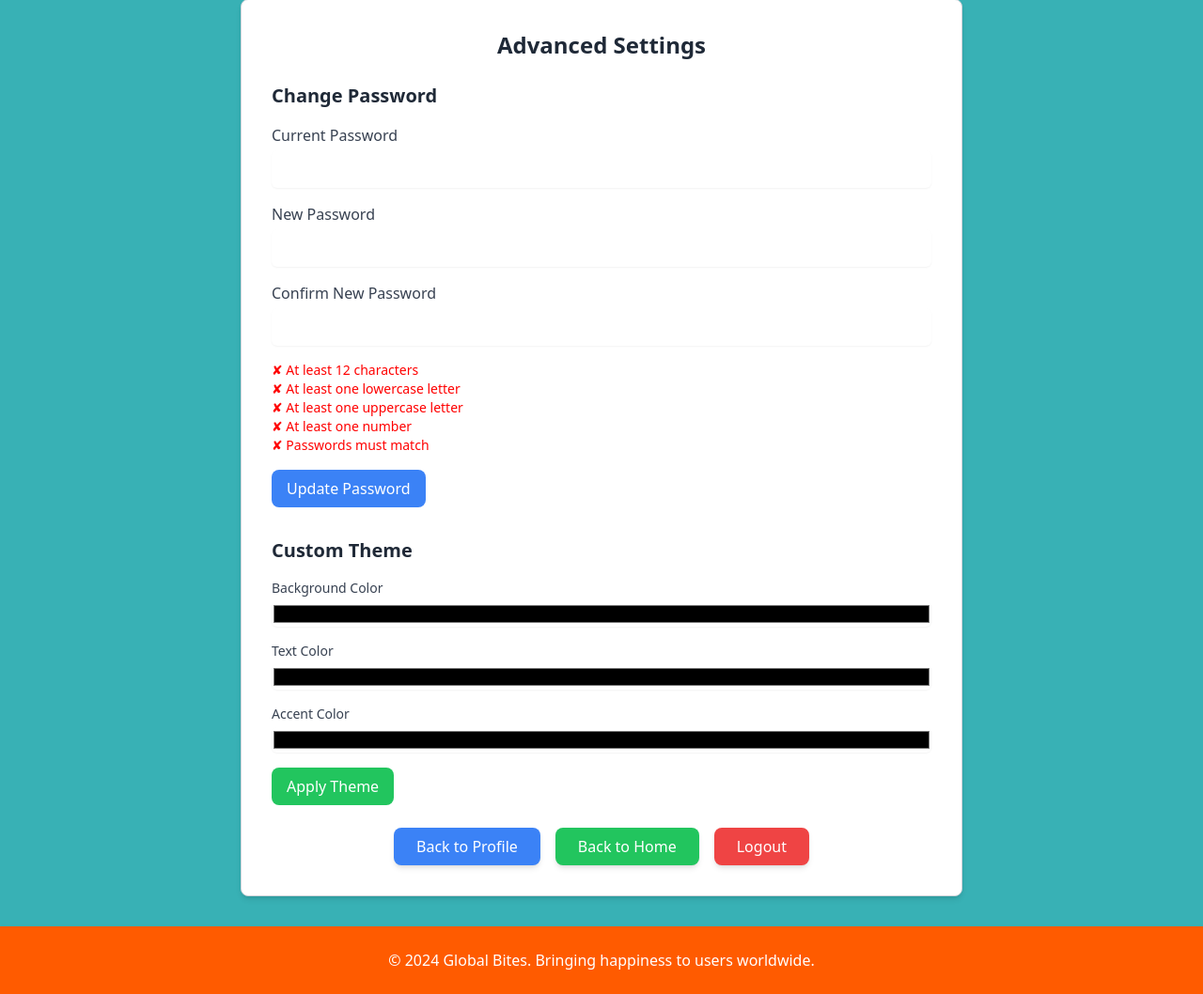
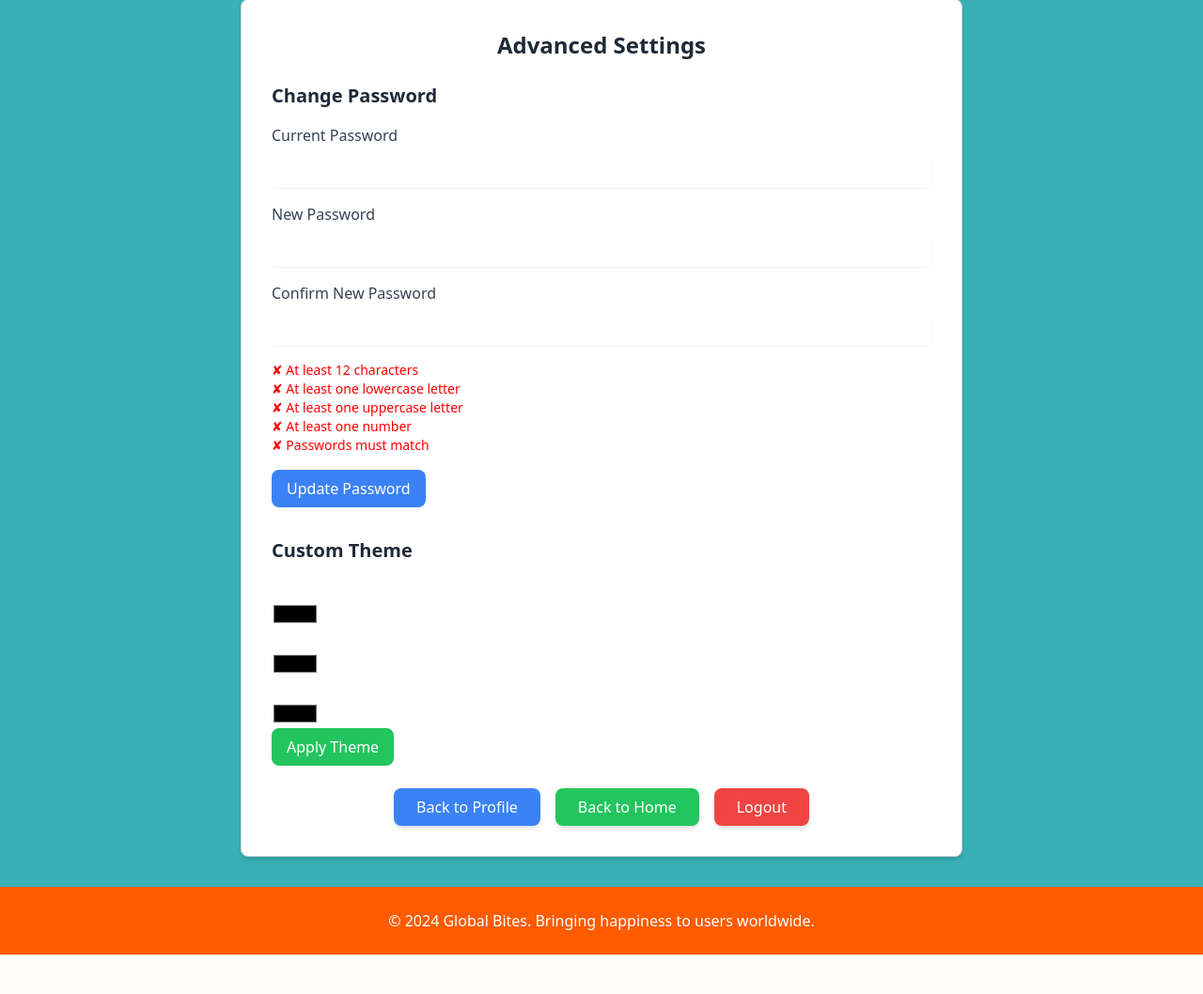
Before and after one commit to Tuvalu23/p01, a Flask app: page /settings in a window 1280 px wide. Shown: the part 113-1171 px from the top of the page at 94% size. After the commit the page ends 1129 px from the top, so only its background shows below. Run offline with Flask 2, Linux system fonts and the light colour scheme; a user stored in the database is signed in; data comes from the database, SQL or seed files in the repository; both versions use the stored data as it was after the commit; some libraries are stand-ins or nearby versions.

Commit message:
gonna fix css to make it simpler but new branch

```diff
--- a/app/templates/settings.html
+++ b/app/templates/settings.html
@@ -61,20 +61,15 @@
         <h2 class="text-xl font-semibold mb-4 text-gray-800">Custom Theme</h2>
         <form id="customThemeForm" class="space-y-4">
             <div>
-                <label for="bgColor" class="block text-sm font-medium text-gray-700">Background Color</label>
-                <input type="color" id="bgColor" name="bgColor"
-                       class="mt-1 block w-full rounded-md border-gray-300 shadow-sm">
-            </div>
-            <div>
-                <label for="textColor" class="block text-sm font-medium text-gray-700">Text Color</label>
-                <input type="color" id="textColor" name="textColor"
-                       class="mt-1 block w-full rounded-md border-gray-300 shadow-sm">
-            </div>
-            <div>
-                <label for="accentColor" class="block text-sm font-medium text-gray-700">Accent Color</label>
-                <input type="color" id="accentColor" name="accentColor"
-                       class="mt-1 block w-full rounded-md border-gray-300 shadow-sm">
-            </div>
+                <div id="colors">
+                    <h3>Background</h3>
+                    <input type="color" name="" id="background-color">
+                    <h3>Text</h3>
+                    <input type="color" name="" id="text-color">
+                    <h3>Accent</h3>
+                    <input type="color" name="" id="accent-color">
+                    </div>
+
             <button type="button" onclick="applyCustomTheme()"
                     class="bg-green-500 text-white px-4 py-2 rounded-lg hover:bg-green-600 transition">
                 Apply Theme
@@ -100,16 +95,16 @@
 
 <script>
     function applyCustomTheme() {
-        // Get the color values from the inputs
-        const bgColor = document.getElementById('bgColor').value;
-        const textColor = document.getElementById('textColor').value;
-        const accentColor = document.getElementById('accentColor').value;
 
-        // Apply the custom theme by setting CSS variables
-        document.documentElement.style.setProperty('--bg-color', bgColor);
-        document.documentElement.style.setProperty('--text-color', textColor);
-        document.documentElement.style.setProperty('--accent-color', accentColor);
-
+        backgroundColor.addEventListener("change", function(){
+backgroundBox.style.backgroundColor = backgroundColor.value
+})
+textColor.addEventListener("change", function(){
+textBox.style.backgroundColor = textColor.value
+})
+accentColor.addEventListener("change", function(){
+accentBox.style.backgroundColor = accentColor.value
+})
         // Save the custom theme to localStorage
         const theme = { bgColor, textColor, accentColor };
         localStorage.setItem('customTheme', JSON.stringify(theme));
```
Also changed, not shown: app/thread.db.
